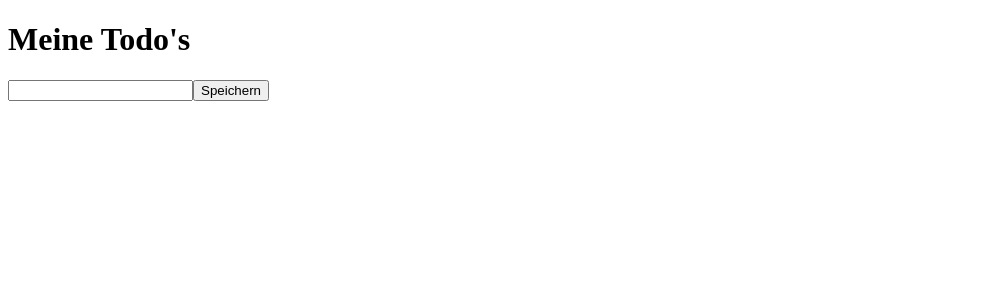
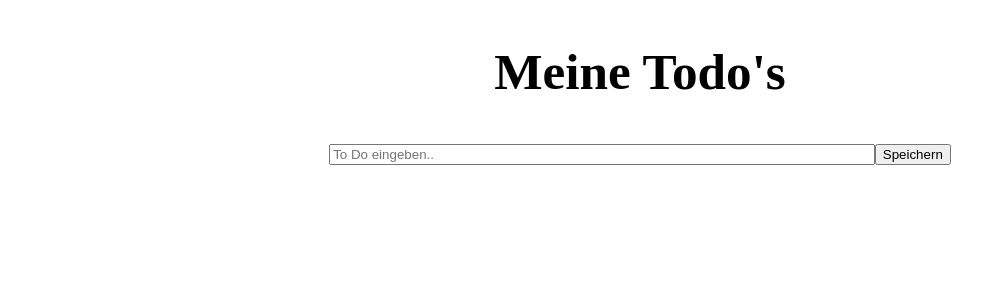
Before and after one commit to Elisaatnam/ToDoList-React, a React (Vite) app: page / in a window 1280 px wide. Shown: the top 300 px of the page, without its empty margins (0-1006 px from the left). Built offline with nearby package versions, Linux system fonts and the light colour scheme.

Commit message:
version 1.1

```diff
--- a/index.html
+++ b/index.html
@@ -2,7 +2,11 @@
 <html lang="en">
 	<head>
 		<meta charset="UTF-8" />
-		<link rel="icon" type="image/svg+xml" href="/vite.svg" />
+		<link
+			rel="icon"
+			type="image/svg+xml"
+			href="https://icons8.com/icon/124229/to-do"
+		/>
 		<meta name="viewport" content="width=device-width, initial-scale=1.0" />
 		<title>ToDo Liste</title>
 	</head>
--- a/src/App.css
+++ b/src/App.css
@@ -1,9 +1,32 @@
+section {
+	text-align: center;
+}
+article {
+	display: flex;
+	align-items: center;
+	justify-content: center;
+}
+
+h1 {
+	font-size: 4vw;
+}
+
 .to-do-p {
 	display: inline-block;
-	margin-right: 10vw;
 }
 
 .waste {
 	height: 2vh;
 	width: auto;
 }
+
+.single-to-do-div {
+	width: 50vw;
+	display: flex;
+	justify-content: space-between;
+	align-items: center;
+}
+
+.to-to-input {
+	width: 42vw;
+}
--- a/src/components/AddToDo.jsx
+++ b/src/components/AddToDo.jsx
@@ -2,17 +2,31 @@ import { useState } from "react";
 
 const AddToDo = props => {
 	const [inhalt, setInhalt] = useState("");
+
+	const handleInputChange = event => {
+		setInhalt(event.target.value);
+	};
+
+	const handleAddToDo = event => {
+		event.preventDefault(); // Prevent form submission
+
+		if (inhalt.trim() !== "") {
+			props.hinzufuegen(prev => [{ beschreibung: inhalt }, ...prev]);
+			setInhalt(""); // Clear the input field
+		}
+	};
+
 	return (
-		<>
-			<input type='text' onChange={event => setInhalt(event.target.value)} />
-			<button
-				onClick={() =>
-					props.hinzufuegen(prev => [{ beschreibung: inhalt }, ...prev])
-				}
-			>
-				Speichern
-			</button>
-		</>
+		<form onSubmit={handleAddToDo}>
+			<input
+				type='text'
+				value={inhalt}
+				onChange={handleInputChange}
+				placeholder='To Do eingeben..'
+				className='to-to-input'
+			/>
+			<button type='submit'>Speichern</button>
+		</form>
 	);
 };
 
--- a/src/components/SingleToDo.jsx
+++ b/src/components/SingleToDo.jsx
@@ -13,8 +13,12 @@ const SingleToDo = props => {
 	};
 
 	return (
-		<>
-			<div style={loeschen ? { display: "none" } : {}}>
+		<article>
+			<div
+				style={loeschen ? { display: "none" } : {}}
+				className='single-to-do-div'
+			>
+				<div>
 					<input type='checkbox' onClick={erledigt} />
 					<p
 						className='to-do-p'
@@ -22,6 +26,8 @@ const SingleToDo = props => {
 					>
 						{props.einzelnesToDoProp}
 					</p>
+				</div>
+
 				<img
 					className='waste'
 					onClick={deleteToDo}
@@ -31,7 +37,7 @@ const SingleToDo = props => {
 					alt='waste'
 				/>
 			</div>
-		</>
+		</article>
 	);
 };
 
--- a/src/components/ToDoList.jsx
+++ b/src/components/ToDoList.jsx
@@ -5,7 +5,7 @@ import AddToDo from "./AddToDo";
 const ToDoList = () => {
 	const [alleToDos, setAlleToDos] = useState([]);
 	return (
-		<>
+		<section>
 			<h1>Meine Todo's</h1>
 
 			{alleToDos.map((einzelnesToDo, index) => (
@@ -16,7 +16,7 @@ const ToDoList = () => {
 			))}
 
 			<AddToDo hinzufuegen={setAlleToDos} />
-		</>
+		</section>
 	);
 };
 
```
Lines whose indentation alone changed are shown as unchanged.
